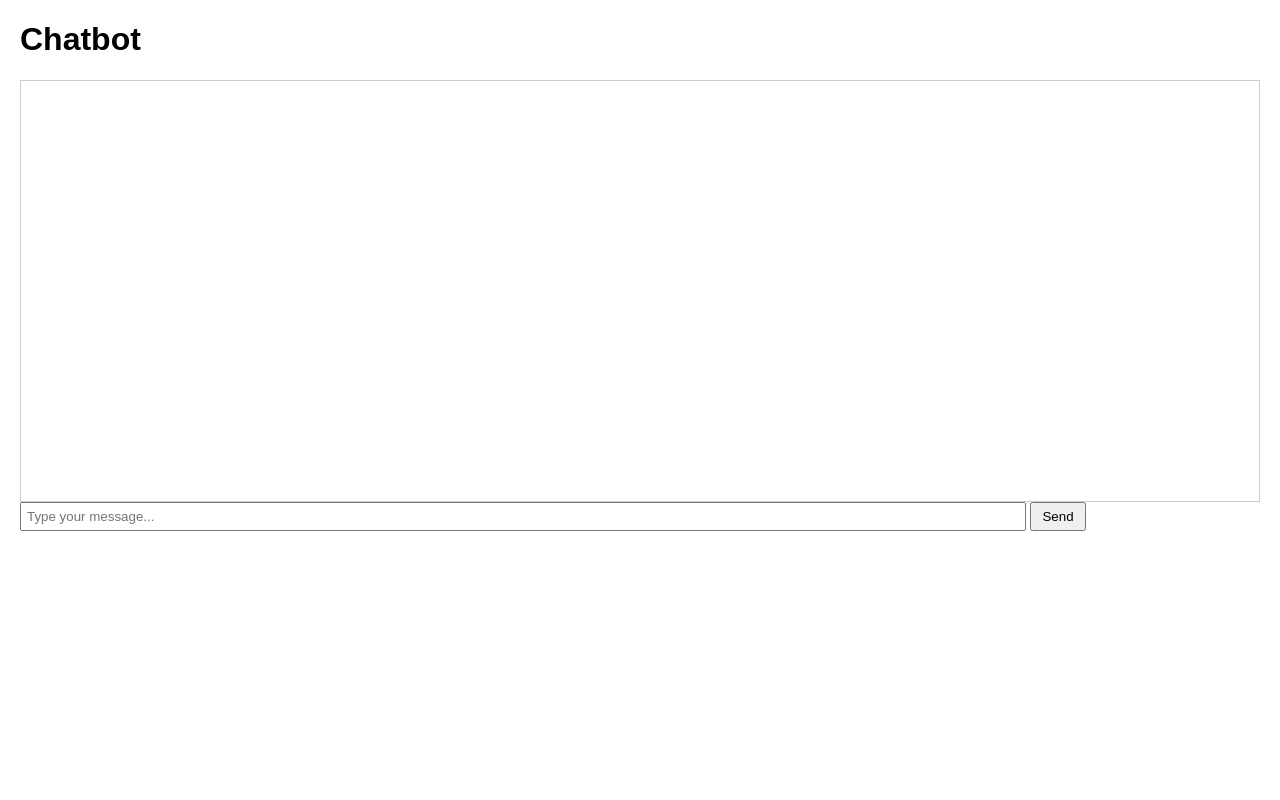
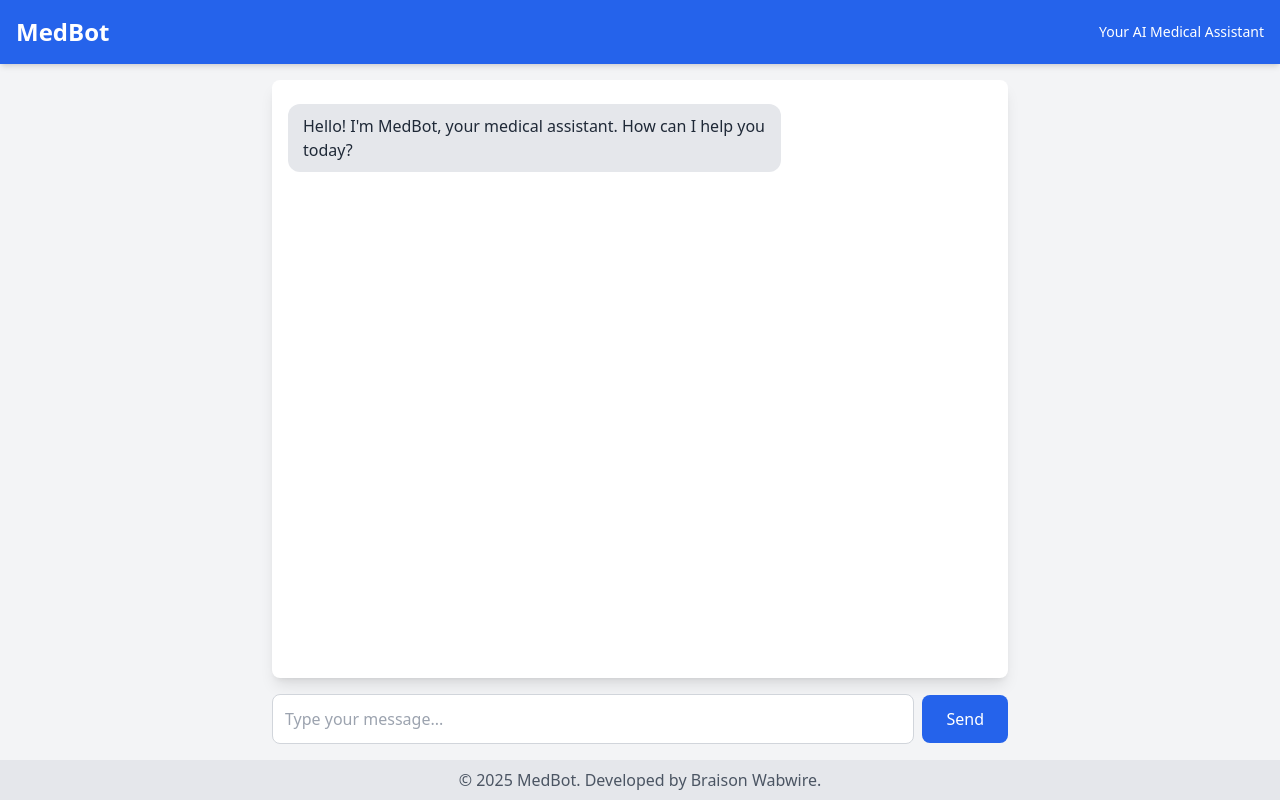
Before and after one commit to BraisonWabwire/chatbot-deployment, a Django app: page / in a window 1280 px wide. Run offline with Django 5.2, Linux system fonts and the light colour scheme; parts of the project's set-up code (start-up, migrations or seed data) failed here and were passed over; some libraries are stand-ins or nearby versions.

Commit message:
requirements.txt

```diff
--- a/chatbotproject/chatbot/templates/chatbot/index.html
+++ b/chatbotproject/chatbot/templates/chatbot/index.html
@@ -3,26 +3,82 @@
 <head>
     <meta charset="UTF-8">
     <meta name="viewport" content="width=device-width, initial-scale=1.0">
-    <title>Chatbot</title>
+    <title>MedBot - Your Medical Assistant</title>
+    <!-- Tailwind CSS CDN -->
+    <script src="https://cdn.tailwindcss.com"></script>
     <style>
-        body { font-family: Arial, sans-serif; margin: 20px; }
-        #chatbox { border: 1px solid #ccc; padding: 10px; height: 400px; overflow-y: scroll; }
-        #input { width: 80%; padding: 5px; }
-        button { padding: 5px 10px; }
+        /* Custom styles for message bubbles */
+        .user-message {
+            background-color: #3b82f6; /* Blue */
+            color: white;
+            align-self: flex-end;
+        }
+        .bot-message {
+            background-color: #e5e7eb; /* Light gray */
+            color: #1f2937; /* Dark gray text */
+            align-self: flex-start;
+        }
+        .message {
+            max-width: 70%;
+            margin: 8px 0;
+            padding: 10px 15px;
+            border-radius: 12px;
+            word-wrap: break-word;
+        }
+        /* Scrollbar styling */
+        #chatbox::-webkit-scrollbar {
+            width: 8px;
+        }
+        #chatbox::-webkit-scrollbar-thumb {
+            background-color: #9ca3af;
+            border-radius: 4px;
+        }
     </style>
 </head>
-<body>
-    <h1>Chatbot</h1>
-    <div id="chatbox"></div>
-    <input type="text" id="input" placeholder="Type your message...">
-    <button onclick="sendMessage()">Send</button>
+<body class="bg-gray-100 min-h-screen flex flex-col">
+    <!-- Header -->
+    <header class="bg-blue-600 text-white p-4 shadow-md">
+        <div class="container mx-auto flex items-center justify-between">
+            <h1 class="text-2xl font-semibold">MedBot</h1>
+            <p class="text-sm">Your AI Medical Assistant</p>
+        </div>
+    </header>
+
+    <!-- Chat Container -->
+    <main class="flex-grow container mx-auto p-4 flex flex-col max-w-3xl">
+        <div id="chatbox" class="flex-grow bg-white rounded-lg shadow-lg p-4 overflow-y-auto flex flex-col mb-4">
+            <!-- Messages will be appended here -->
+        </div>
+
+        <!-- Input Area -->
+        <div class="flex items-center space-x-2">
+            <input
+                type="text"
+                id="input"
+                placeholder="Type your message..."
+                class="flex-grow p-3 border border-gray-300 rounded-lg focus:outline-none focus:ring-2 focus:ring-blue-500"
+            >
+            <button
+                onclick="sendMessage()"
+                class="bg-blue-600 text-white px-6 py-3 rounded-lg hover:bg-blue-700 transition duration-200"
+            >
+                Send
+            </button>
+        </div>
+    </main>
+
+    <!-- Footer -->
+    <footer class="bg-gray-200 text-gray-600 p-2 text-center">
+        <p>&copy; 2025 MedBot. Developed by Braison Wabwire.</p>
+    </footer>
 
     <script>
         function addMessage(message, isUser = false) {
             const chatbox = document.getElementById('chatbox');
             const msgDiv = document.createElement('div');
             msgDiv.textContent = message;
-            msgDiv.style.color = isUser ? 'blue' : 'green';
+            msgDiv.classList.add('message');
+            msgDiv.classList.add(isUser ? 'user-message' : 'bot-message');
             chatbox.appendChild(msgDiv);
             chatbox.scrollTop = chatbox.scrollHeight;
         }
@@ -36,20 +92,48 @@
 
                 fetch('/get_response/', {
                     method: 'POST',
-                    headers: { 'Content-Type': 'application/json' },
+                    headers: {
+                        'Content-Type': 'application/json',
+                        'X-CSRFToken': getCookie('csrftoken') // Include CSRF token for production
+                    },
                     body: JSON.stringify({ message: message })
                 })
                 .then(response => response.json())
                 .then(data => addMessage(data.response))
-                .catch(error => console.error('Error:', error));
+                .catch(error => {
+                    console.error('Error:', error);
+                    addMessage('Sorry, something went wrong. Please try again.', false);
+                });
             }
         }
 
+        // Get CSRF token from cookies
+        function getCookie(name) {
+            let cookieValue = null;
+            if (document.cookie && document.cookie !== '') {
+                const cookies = document.cookie.split(';');
+                for (let i = 0; i < cookies.length; i++) {
+                    const cookie = cookies[i].trim();
+                    if (cookie.substring(0, name.length + 1) === (name + '=')) {
+                        cookieValue = decodeURIComponent(cookie.substring(name.length + 1));
+                        break;
+                    }
+                }
+            }
+            return cookieValue;
+        }
+
+        // Enable Enter key to send message
         document.getElementById('input').addEventListener('keypress', function(e) {
             if (e.key === 'Enter') {
                 sendMessage();
             }
         });
+
+        // Initial welcome message
+        window.onload = function() {
+            addMessage("Hello! I'm MedBot, your medical assistant. How can I help you today?", false);
+        };
     </script>
 </body>
 </html>
--- a/chatbotproject/chatbotproject/settings.py
+++ b/chatbotproject/chatbotproject/settings.py
@@ -25,7 +25,7 @@ SECRET_KEY = 'django-insecure-0qg&z+e76z_5p7e=$$cbk(3g!2s+h10cll#(@3of388j=gs9bg
 # SECURITY WARNING: don't run with debug turned on in production!
 DEBUG = True
 
-ALLOWED_HOSTS = []
+ALLOWED_HOSTS = ["*"]
 
 
 # Application definition
```
Also changed, not shown: chatbotproject/requirements.txt (added, +221 -0 lines).
